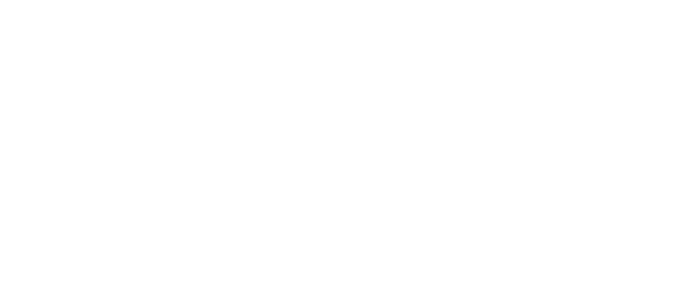
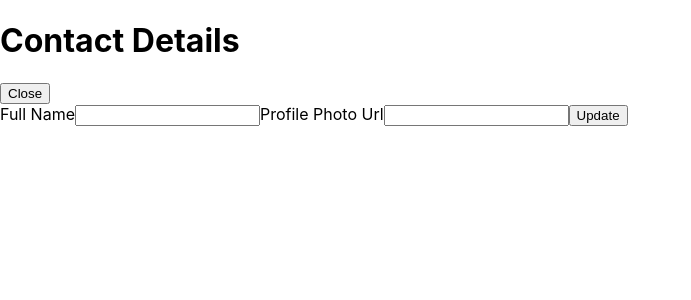
Before and after one commit to Maneesh1007/expense, a React (Create React App) app: page /profile in a window 1280 px wide. Shown: the top 300 px of the page, without its empty margins (0-691 px from the left). Built offline with nearby package versions, Linux system fonts and the light colour scheme.

Commit message:
complete Profile

```diff
--- a/src/App.js
+++ b/src/App.js
@@ -1,6 +1,7 @@
 import { Route, Switch } from "react-router-dom/cjs/react-router-dom.min";
 import Auth from "./pages/Auth";
 import Home from "./pages/Home";
+import CompleteProfile from "./pages/CompleteProfile";
 
 function App() {
   return (
@@ -12,6 +13,9 @@
         <Route path="/home" exact>
           <Home></Home>
         </Route>
+        <Route path="/profile" exact>
+          <CompleteProfile></CompleteProfile>
+        </Route>
       </Switch>
     </>
   );
--- a/src/index.js
+++ b/src/index.js
@@ -4,13 +4,16 @@
 import App from "./App";
 import reportWebVitals from "./reportWebVitals";
 import { BrowserRouter } from "react-router-dom";
+import { AuthContextProvider } from "./store/AuthContext";
 
 const root = ReactDOM.createRoot(document.getElementById("root"));
 root.render(
   <React.StrictMode>
-    <BrowserRouter>
-      <App />
-    </BrowserRouter>
+    <AuthContextProvider>
+      <BrowserRouter>
+        <App />
+      </BrowserRouter>
+    </AuthContextProvider>
   </React.StrictMode>
 );
 
--- a/src/pages/Auth.js
+++ b/src/pages/Auth.js
@@ -1,6 +1,6 @@
 import { useState, useRef, useContext } from "react";
 import { useHistory } from "react-router-dom";
-//import AuthContext from "../Store/Auth-context";
+import AuthContext from "../store/AuthContext";
 
 import classes from "./Auth.module.css";
 
@@ -12,7 +12,7 @@
   const [isLogin, setIsLogin] = useState(true);
   const [isLoading, setIsLoading] = useState(false);
 
-  //const Authctx = useContext(AuthContext);
+  const Authctx = useContext(AuthContext);
 
   const switchAuthModeHandler = () => {
     setIsLogin((prevState) => !prevState);
@@ -39,7 +39,7 @@
         }
       );
       const data = await responsee.json();
-      //Authctx.login(data.idToken);
+      Authctx.login(data.idToken);
       //console.log(data);
 
       setIsLoading(false);
--- /dev/null
+++ b/src/pages/CompleteProfile.js
@@ -0,0 +1,49 @@
+import { useContext, useRef } from "react";
+import AuthContext from "../store/AuthContext";
+
+const CompleteProfile = () => {
+  const Authctx = useContext(AuthContext);
+  const nameRef = useRef("");
+  const profilePhotoRef = useRef("");
+
+  const submitHandler = async (e) => {
+    e.preventDefault();
+
+    const response = await fetch(
+      "https://identitytoolkit.googleapis.com/v1/accounts:update?key=AIzaSyBqVX_hW6BUUpe1061qr1J-wV_Ob4u66M4",
+      {
+        method: "POST",
+        body: JSON.stringify({
+          idToken: Authctx.token,
+          displayName: nameRef.current.value,
+          photoUrl: profilePhotoRef.current.value,
+          deleteAttribute: ["DISPLAY_NAME"],
+          returnSecureToken: true,
+        }),
+        headers: {
+          "Content-Type": "application/json",
+        },
+      }
+    );
+
+    const data = await response.json();
+    console.log(data);
+  };
+  return (
+    <>
+      <div className="justify-content-center">
+        <h1>Contact Details</h1>
+        <button>Close</button>
+      </div>
+      <form onSubmit={submitHandler}>
+        <label>Full Name</label>
+        <input type="text" ref={nameRef} required></input>
+        <label>Profile Photo Url</label>
+        <input type="text" ref={profilePhotoRef} required></input>
+        <button type="submit">Update</button>
+      </form>
+    </>
+  );
+};
+
+export default CompleteProfile;
--- a/src/pages/Home.js
+++ b/src/pages/Home.js
@@ -1,9 +1,15 @@
 import React from "react";
+import { Link } from "react-router-dom";
 
 function Home() {
   return (
     <div>
       <h1>welcome to expense Tracker</h1>
+      <div className="justify-content-end">
+        <h3>
+          your profile is incomplete<Link to="/profile">complete Now</Link>
+        </h3>
+      </div>
     </div>
   );
 }
--- /dev/null
+++ b/src/store/AuthContext.js
@@ -0,0 +1,54 @@
+import React, { createContext, useState, useEffect } from "react";
+//import jwtDecode from "jwt-decode";
+
+const AuthContext = createContext({
+  token: "",
+  isLogged: false,
+  loginHandler: (token) => {},
+  logout: () => {},
+});
+
+export const AuthContextProvider = (props) => {
+  const initialToken = localStorage.getItem("token");
+  const [token, setToken] = useState(initialToken);
+  //const [tokenExpiration, setTokenExpiration] = useState(null);
+
+  const isLogged = !!token;
+
+  const loginHandler = (token) => {
+    setToken(token);
+    localStorage.setItem("token", token);
+    //const decodedToken = jwtDecode(token);
+    //setTokenExpiration(decodedToken.exp * 1000); // Convert seconds to milliseconds
+  };
+
+  const logout = () => {
+    setToken("");
+    //setTokenExpiration(null);
+    localStorage.removeItem("token");
+  };
+
+  // useEffect(() => {
+  // if (tokenExpiration) {
+  // const currentTime = new Date().getTime();
+  //if (currentTime > tokenExpiration) {
+  //  logout();
+  // }
+  // }
+  // }, [tokenExpiration]);
+
+  const contextValue = {
+    token: token,
+    isLogged: isLogged,
+    login: loginHandler,
+    logout: logout,
+  };
+
+  return (
+    <AuthContext.Provider value={contextValue}>
+      {props.children}
+    </AuthContext.Provider>
+  );
+};
+
+export default AuthContext;
```
